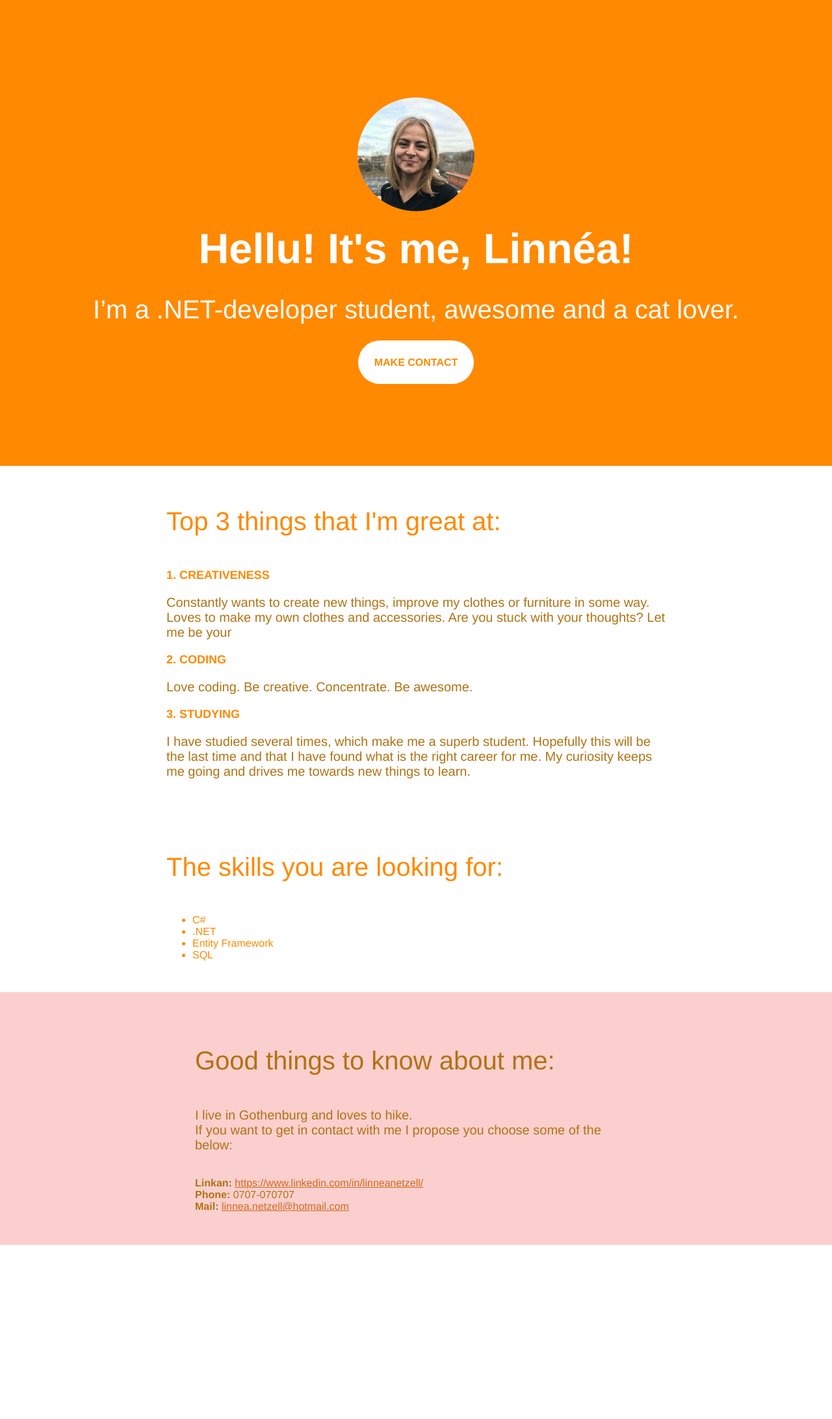
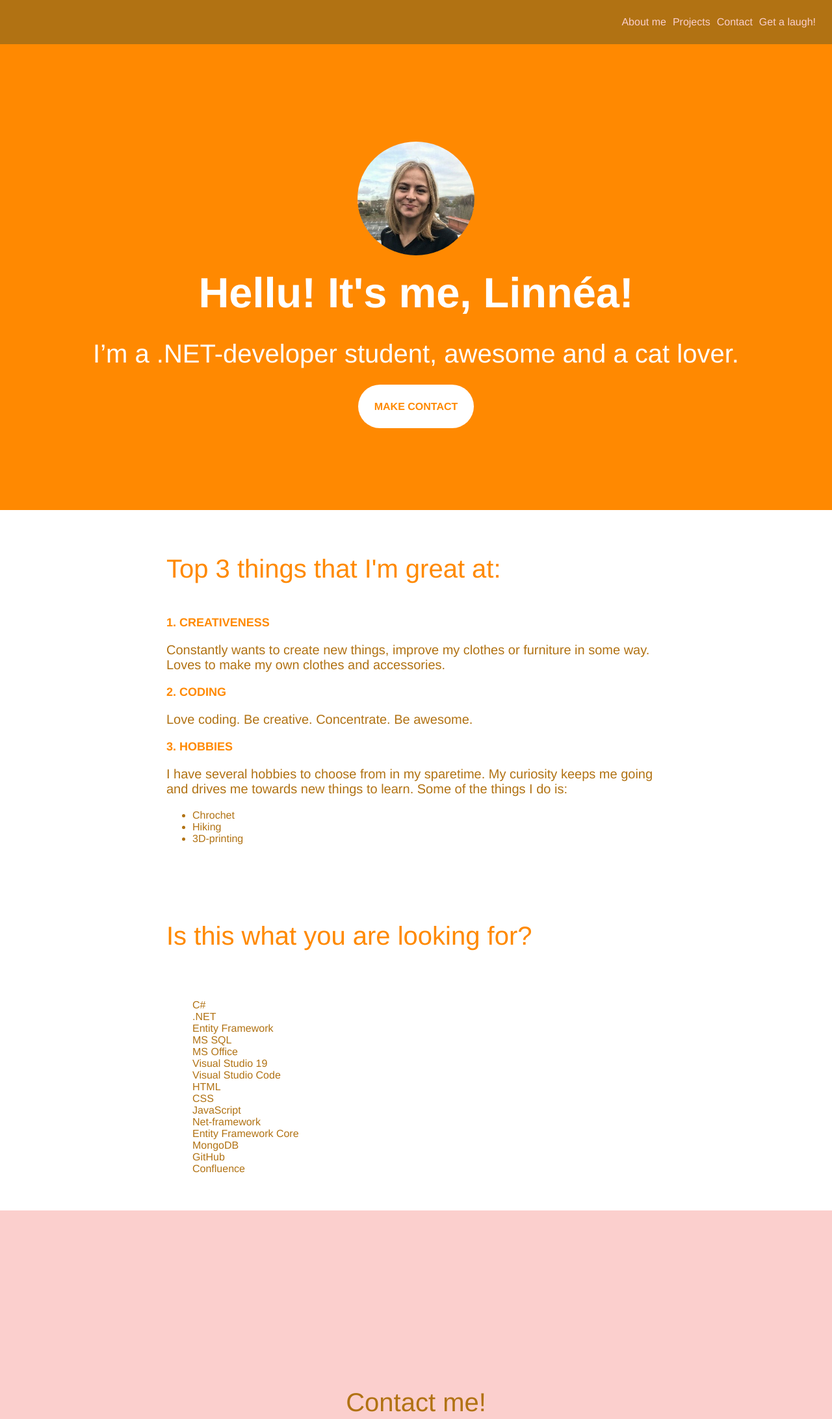
Before and after one commit to xlne/WelcomeToMe, a plain HTML site: page index.html in a window 1280 px wide. Shown: the top 2184 px of the page at 65% size. Before the commit the page ends 1916 px from the top, so only its background shows below. Drawn offline with Linux system fonts and the light colour scheme.

Commit message:
CV viewer, navbar, links

```diff
--- a/assets/style.css
+++ b/assets/style.css
@@ -1,6 +1,43 @@
 /*
     I det här dokumentet finns all styling för projektet
 */
+html{
+  scroll-behavior: smooth;
+}
+
+.navbar{
+  background-color: #b17213;
+  padding: 0;
+  margin: 0;
+  width: 100%;
+  display: grid;
+  place-items: end;
+}
+
+.navbar ul{
+  color:#fbcfcd;
+  display: inline-flex;
+  align-items: center;
+  list-style-type: none;
+  margin: 25px 25px 25px 0;
+}
+
+.navbar ul li {
+  float: left;
+  margin-left: 10px;
+}
+
+.navbar ul li a{
+  text-decoration: none;
+  color: #fbcfcd;
+}
+
+.skills ul{
+  display: inline-table;
+  place-items: left;
+  list-style-type: none;
+  margin: 25px 25px 25px 0;
+}
 
 /* Här är styling som gäller för hela sidan */
 body {
@@ -44,6 +81,10 @@ p {
   color: #b17213;
 }
 
+ul{
+  color: #b17213;
+}
+
 /* Här är styling för about-me sektionen, den breda "boarden" med bilden i */
 .about-me {
   background-color: #ff8901;
@@ -62,7 +103,7 @@ p {
 
 /* Här är styling för greatness sektionen */
 .greatness {
-  padding: 30px 30px;
+  padding: 35px 30px;
   width: 60%;
   margin: 0 auto;
 }
@@ -73,11 +114,36 @@ p {
   margin: 0 auto;
 }
 
+.div-cv-button{
+  text-align: center;
+}
+
+.cv-button {
+  background-color: #b17213;
+  color: #ff8901;
+  padding: 25px;
+  border-radius: 40px;
+  text-transform: uppercase;
+  text-decoration: none;
+  font-weight: 600;
+  text-align: center;
+}
+
+.cv-button:hover{
+  background-color: #ff8901;
+  color: #b17213;
+}
+
 /* Här är styling för footern på sidan */
 footer {
   background-color: #fbcfcd;
-  padding: 50px 300px;
+  padding: 240px 300px;
+  margin: 0;
+  width: auto;
+  color: #b17213;
+  text-align: center;
+}
 
-  color: #b17213;
-
+a top{
+  text-decoration: none;
 }
--- a/index.html
+++ b/index.html
@@ -1,5 +1,6 @@
 <!DOCTYPE html>
 <html lang="en">
+
 <head>
   <meta charset="UTF-8" />
   <meta name="viewport" content="width=device-width, initial-scale=1.0" />
@@ -8,13 +9,22 @@
   <!-- Stylesheet-länken nedan går till en CSS-fil, i den finns all styling för sidan.-->
 
   <link rel="stylesheet" href="assets/style.css" type="text/css" />
-    <link rel='icon' href='assets/smile.ico' type='image/x-icon'/>
+  <link rel='icon' href='assets/smile.ico' type='image/x-icon' />
   <title>About Linnéa Netzell</title>
 </head>
 
 <body>
+  <a id="top"></a>
   <!-- Sidan är indelad i sektioner – så kallade <section> taggar. De funkar ungefär på samma
       sätt som div-taggen. För att ska kunna se vilken kod som hör till vilken del av sidan. -->
+  <div class="navbar">
+    <ul>
+      <li><a href="#greatness">About me</a></li>
+      <li><a href="https://github.com/xlne">Projects</a></li>
+      <li><a href="#contact-info">Contact</a></li>
+      <li><a href="https://www.reddit.com/r/ProgrammerHumor/">Get a laugh!</a></li>
+    </ul>
+  </div>
 
   <section class="about-me">
 
@@ -27,13 +37,13 @@
   </section>
 
   <!-- Koden som beskriver topp 3 om mig själv -->
-    <section class="greatness">
+  <section class="greatness" id="greatness">
     <h2>Top 3 things that I'm great at:</h2>
 
     <h3>1. Creativeness</h3>
     <p>
-        Constantly wants to create new things, improve my clothes or furniture in some way. Loves to make my own clothes and accessories. Are you stuck
-        with your thoughts? Let me be your
+      Constantly wants to create new things, improve my clothes or furniture in some way. Loves to make my own clothes
+      and accessories.
     </p>
 
     <h3>2. Coding</h3>
@@ -41,40 +51,63 @@
       Love coding. Be creative. Concentrate. Be awesome.
     </p>
 
-      <h3>3. Studying</h3>
+    <h3>3. Hobbies</h3>
     <p>
-        I have studied several times, which make me a superb student. Hopefully
-        this will be the last time and that I have found what is the right career for me.
-        My curiosity keeps me going and drives me towards new things to learn.
+      I have several hobbies to choose from in my sparetime. My curiosity keeps me going and drives me towards new
+      things to learn. Some of the things I do is:
+    <ul>
+      <li>Chrochet</li>
+      <li>Hiking</li>
+      <li>3D-printing</li>
+    </ul>
     </p>
   </section>
 
   <section class="skills">
-      <h2>The skills you are looking for:</h2>
+    <h2>Is this what you are looking for?</h2>
     <!--Ev. göra taggar som man kan klicka på och komma vidare till projekt-->
     <ul>
       <li>C#</li>
       <li>.NET</li>
       <li>Entity Framework</li>
-        <li>SQL</li>
+      <li>MS SQL</li>
+      <li>MS Office</li>
+      <li>Visual Studio 19</li>
+      <li>Visual Studio Code</li>
+      <li>HTML</li>
+      <li>CSS</li>
+      <li>JavaScript</li>
+      <li>Net-framework</li>
+      <li>Entity Framework Core</li>
+      <li>MongoDB</li>
+      <li>GitHub</li>
+      <li>Confluence</li>
     </ul>
-      <h3> </h3>
-
   </section>
 
   <!--Det här är en tag som används för att göra en footer. -->
   <footer>
-      <h2>Good things to know about me:</h2>
-      <p>I live in Gothenburg and loves to hike. <br>If you want to get in contact with me I propose you choose some of the below: </p>
+    <h2 id="contact-info">Contact me!</h2>
+
     <br>
-      <b>Linkan:</b> <a style="color:chocolate" href="https://www.linkedin.com/in/linneanetzell/">https://www.linkedin.com/in/linneanetzell/</a>
+    <b>LinkedIn:</b> <a style="color:chocolate"
+      href="https://www.linkedin.com/in/linneanetzell/">https://www.linkedin.com/in/linneanetzell/</a>
     <br>
-      <b>Phone:</b> 0707-070707
     <br>
     <b>Mail:</b> <a style="color:chocolate" href="mailto:linnea.netzell@hotmail.com">linnea.netzell@hotmail.com</a>
-
-
-
+    <br>
+    <br>
+    <br>
+    <br>
+    <br>
+    <p class="div-cv-button">
+      <a class="cv-button" href="assets/CV_Linnéa_2021.pdf" target="_blank">Here's my CV!</a>
+    </p>
+    <br>
+    <br>
+    <br>
+    <a href="#top">Back to top</a>
   </footer>
 </body>
+
 </html>
```
Also changed, not shown: 1 other file. Lines whose indentation alone changed are shown as unchanged.
